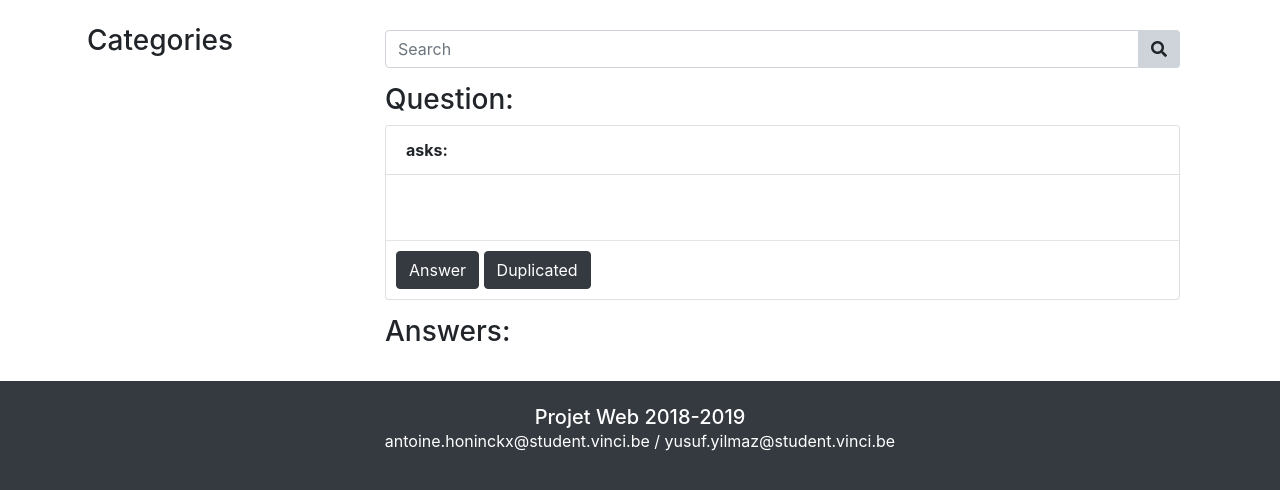
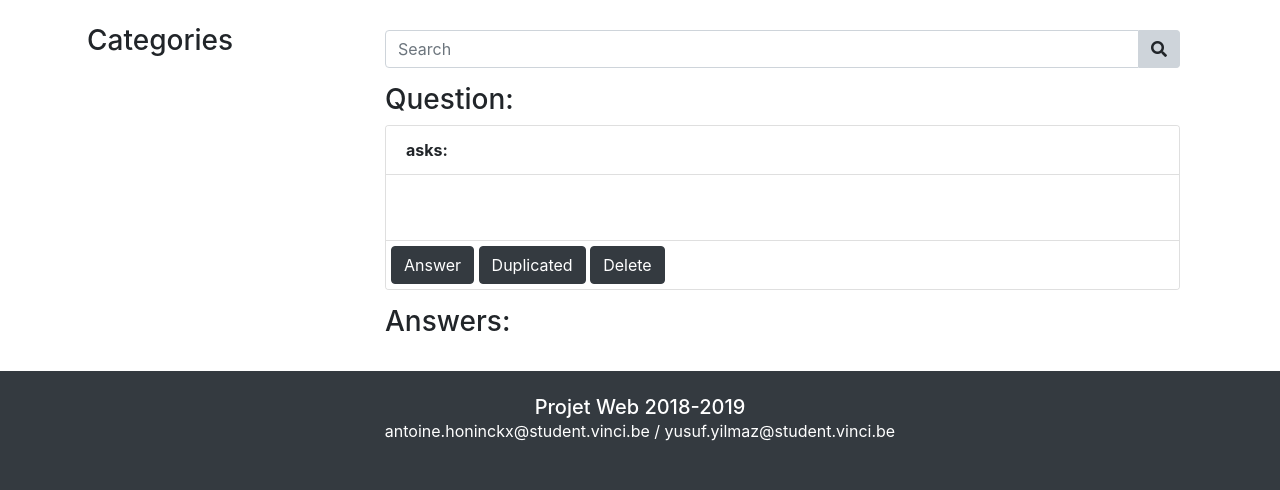
Before and after one commit to Yusuf-Ymz/ClassNotFound, a PHP site: template views/question.php in a window 1280 px wide. Shown: the part 56-546 px from the top of the page. Run offline with PHP 8.4, Linux system fonts and the light colour scheme; the template is opened without the code that fills it, so the values that code supplies are empty; the visitor is signed in with stand-in values (Sample User, id 1); some libraries are stand-ins or nearby versions.

Commit message:
commit view question buttons + fixes

```diff
--- a/views/CSS/style.css
+++ b/views/CSS/style.css
@@ -13,13 +13,13 @@
     text-decoration: underline;
 }
 
+.card-footer {
+    background-color: white;
+    margin: 0px;
+}
+
 .card-login {
     margin-bottom: 0px;
-}
-
-.separator {
-    margin: 0px;
-    padding: 0px;
 }
 
 .list-group {
@@ -30,7 +30,7 @@
     color: red;
 }
 
-.card-header,.card-footer{
+.card-header {
     background-color: white;
 }
 
--- a/views/question.php
+++ b/views/question.php
@@ -17,12 +17,12 @@
             <p class="card-text"><?php echo Utils::html_replace_enter_by_br($question->html_subject()); ?></p>
         </div>
 
-        <hr class="separator">
-
         <!-- Displaying all question's features -->
-        <div class="question-btn card-body">
+        <div class="question-btn card-footer">
             <button class="btn btn-dark">Answer</button>
-            <?php echo isset($_SESSION['admin']) ? '<button class="btn btn-dark btn-question">Duplicated</button>' : '' ?>
+            <?php echo isset($_SESSION['admin']) ? '<button class="btn btn-dark btn-question">Duplicated</button>
+                                                    <button class="btn btn-dark btn-question">Delete</button>' : '' ?>
+            <?php echo (isset($_SESSION['login']) && $_SESSION['login'] == $authorLogin) ? '<button class="btn btn-dark btn-question">Edit</button>' : '' ?>
         </div>
     </div>
 </div>
@@ -48,10 +48,10 @@
                 <p class="card-text"><?php echo Utils::html_replace_enter_by_br($answer->html_subject()); ?></p>
             </div>
 
-            <hr class="separator">
+
 
             <!-- Displaying answer's votes -->
-            <div class="card-body question-btn">
+            <div class="card-footer question-btn">
                 <button class="btn btn-dark"><i class="fas fa-thumbs-up"></i> 511</button>
                 <button class="btn btn-dark btn-question"><i class="fas fa-thumbs-down"></i> 27</button>
             </div>
```
Also changed, not shown: controllers/QuestionController.php (+4 -3 lines).
